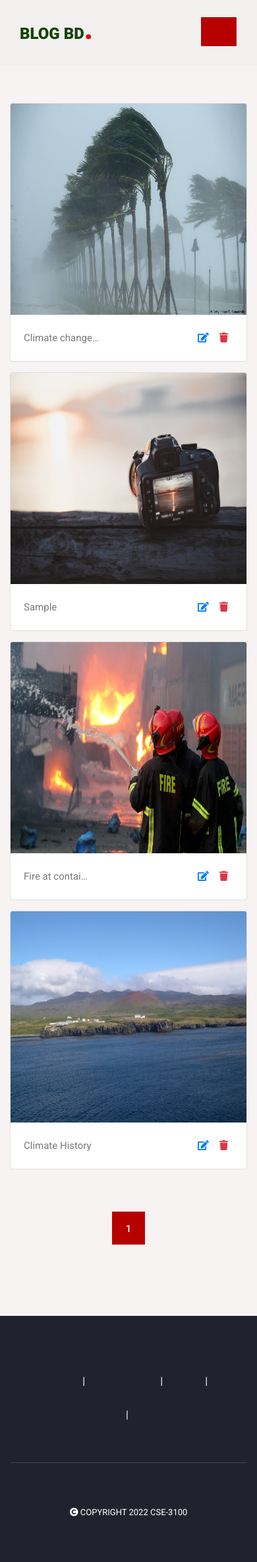
After one commit to Sudipto-dash/Blogging-Website, a Django app: page /my_blogs/ in a window 390 px wide. The commit adds this page. Shown: the whole page at 66% size. Run offline with Django 4.2, Linux system fonts and the light colour scheme; a user stored in the database is signed in; data comes from the database, SQL or seed files in the repository; both versions use the stored data as it was after the commit; parts of the project's set-up code (start-up, migrations or seed data) failed here and were passed over; some libraries are stand-ins or nearby versions.

Commit message:
Update
Update

```diff
--- a/blogBD/blogBDapp/urls.py
+++ b/blogBD/blogBDapp/urls.py
@@ -11,5 +11,6 @@ urlpatterns = [
     path('add_reply/<int:blog_id>/<int:comment_id>/', add_reply, name='add_reply'),
     path('like_blog/<int:pk>/', like_blog, name='like_blog'),
     path('search_blogs/', search_blogs, name='search_blogs'),
+    path('my_blogs/', my_blogs, name='my_blogs'),
 
 ]
--- a/blogBD/blogBDapp/views.py
+++ b/blogBD/blogBDapp/views.py
@@ -170,3 +170,37 @@ def search_blogs(request): #Searching
 
     else:
         return redirect('home')
+
+
+#User Blogs
+@login_required(login_url='login')
+def my_blogs(request):
+    queryset = request.user.user_blogs.all()
+    page = request.GET.get('page', 1)
+    paginator = Paginator(queryset, 6)
+    delete = request.GET.get('delete', None)
+
+    if delete:
+        blog = get_object_or_404(Blog, pk=delete)
+
+        if request.user.pk != blog.user.pk:
+            return redirect('home')
+
+        blog.delete()
+        messages.success(request, "Your blog has been deleted!")
+        return redirect('my_blogs')
+
+    try:
+        blogs = paginator.page(page)
+    except EmptyPage:
+        blogs = paginator.page(1)
+    except PageNotAnInteger:
+        blogs = paginator.page(1)
+        return redirect('blogs')
+
+    context = {
+        "blogs": blogs,
+        "paginator": paginator
+    }
+
+    return render(request, 'my_blogs.html', context)
--- /dev/null
+++ b/blogBD/template/my_blogs.html
@@ -0,0 +1,42 @@
+{% extends 'base.html'%}
+{% load static %}
+{% block title %} My Blogs {%endblock title%}
+{% block content %}
+
+<section class="my-blogs">
+    <div class="container-fluid">
+        <div class="row py-5">
+          {% if messages %}
+          <div class="col-md-12 py-2">
+            {% include 'alert.html' %}
+          </div>
+          {% endif %}
+          {% for blog in blogs %}
+            <div class="col-md-4 my-2">
+                <div class="card">
+                    <img class="card-img-top img-fluid" style="width: 100%; height: 320px;" src="{{blog.banner.url}}" alt="Card image cap">
+                    <div class="card-body">
+                      <p class="card-text d-flex flex-row">
+                        {{blog.title|truncatechars:15}}
+                        <a class="px-2 ml-auto" href="#">
+                          <i class="fa fa-edit"></i>
+                        </a>
+                        <a class="px-2" href="?delete={{blog.pk}}">
+                          <i class="fa fa-trash text-danger"></i>
+                        </a>
+                      </p>
+                    </div>
+                  </div>
+            </div>
+        {% endfor %}
+        </div>
+        <div class="row py-2 justify-content-center">
+          <div class="col-md-8">
+            {% include 'pagination.html' %}
+          </div>
+        </div>
+    </div>
+</section>
+
+
+{% endblock content %}
--- a/blogBD/template/user_profile.html
+++ b/blogBD/template/user_profile.html
@@ -54,7 +54,7 @@
                     </div>
                     <ul class="list-group text-center mt-2 mb-5">
                         <li class="list-group-item my-1">
-                            <a class="text-decoration-none" href="#">
+                            <a class="text-decoration-none" href="{%url 'my_blogs'%}">
                                 My Blogs
                             </a>
                         </li>
```
Also changed, not shown: blogBD/db.sqlite3.
